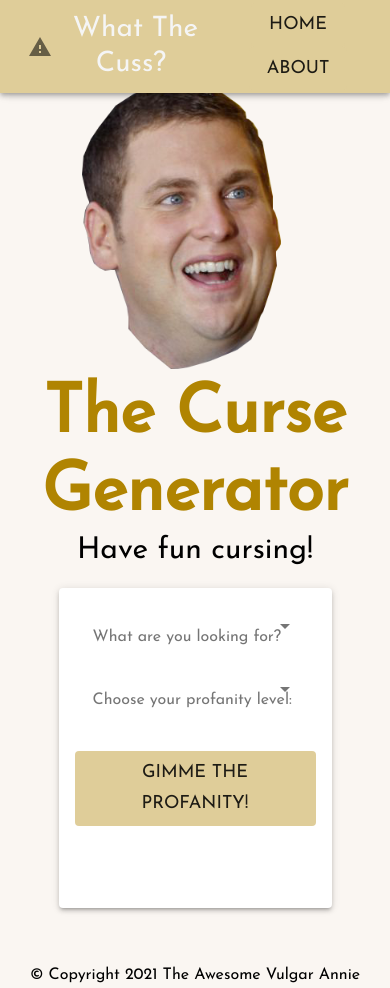
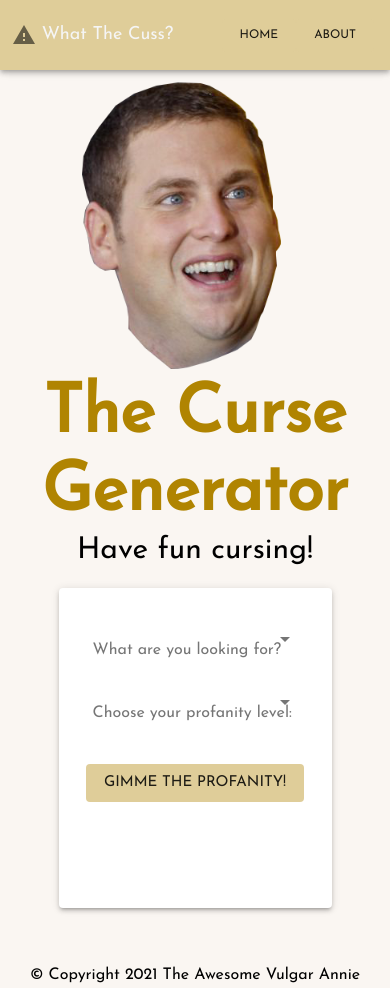
Before and after one commit to anniekongie/curseGenerator-frontend, a React (Create React App) app: page / in a window 390 px wide. Built offline with nearby package versions, Linux system fonts and the light colour scheme.

Commit message:
more select component resizing font responsiveness for buttons changed input text to shorter value to prevent overlapping

```diff
--- a/src/components/Partials/Header.jsx
+++ b/src/components/Partials/Header.jsx
@@ -13,7 +13,7 @@ function Header(props) {
         <div>
             <IconButton onClick={()=>history.push('/')} disableFocusRipple disableTouchRipple classes={{root: classes.hover}}>
                 <WarningIcon position="bottom" display="inline" />
-                <Typography display="inline" variant="h4" component="h1">
+                <Typography display="inline" variant="h4" component="h1" className={classes.title}>
                     &nbsp;What The Cuss?
                 </Typography>
             </IconButton>
--- a/src/components/Partials/styles.js
+++ b/src/components/Partials/styles.js
@@ -13,15 +13,27 @@ const useStyles = makeStyles((theme) => ({
     toolbar: {
       display: "flex",
       justifyContent: "space-between",
+      [theme.breakpoints.down('sm')] : {
+        height: 70,
+        paddingLeft: 0,
+      },
+    },
+    title: {
+      [theme.breakpoints.down('sm')]: {
+        fontSize: 18,
+      },
     },
     menuButton: {
-      size: 18,
+      fontSize: 18,
       marginLeft: 42,
     },
     hover: {
         '&:hover': {
           backgroundColor: "transparent"
-        }
+        },
+        [theme.breakpoints.down('sm')] : {
+          fontSize: 12,
+        },
     }
 
  }));
--- a/src/components/TypeRatingForm/TypeRatingForm.jsx
+++ b/src/components/TypeRatingForm/TypeRatingForm.jsx
@@ -13,16 +13,16 @@ const TypeRatingForm = (props) => {
     return (
         <Paper elevation={3} className={classes.formPaper}>
             <Container className={classes.container}>
-                <FormControl id="landing-formControl"className={classes.formControl} >
+                <FormControl id="landing-formControl" className={classes.formControl} >
                     <InputLabel htmlFor="type">What are you looking for?</InputLabel>
-                    <Select class="form-control" name="type" id="type" onChange={(e)=> setType(e.target.value)} classes={{root: classes.formControlRoot}} required>
-                        <MenuItem value={"insult"}>Insults! - I wanna curse someone out!</MenuItem>
-                        <MenuItem value={"exclamation"}>Exclamations! - I'm frustrated! </MenuItem>
+                    <Select class="form-control" name="type" id="type" onChange={(e)=> setType(e.target.value)} className={classes.selectEmpty} classes={{root: classes.formControlRoot}} required>
+                        <MenuItem value={"insult"}>Insults!</MenuItem>
+                        <MenuItem value={"exclamation"}>Exclamations!</MenuItem>
                     </Select>
                 </FormControl>
                 <FormControl className={classes.formControl}>
                     <InputLabel htmlFor="rating" > Choose your profanity level: </InputLabel>
-                    <Select class="form-control" name="rating" id="rating" onChange={(e)=> setRating(e.target.value)}  classes={{root: classes.formControlRoot}} required>
+                    <Select class="form-control" name="rating" id="rating" onChange={(e)=> setRating(e.target.value)} className={classes.selectEmpty} classes={{root: classes.formControlRoot}} required>
                         <MenuItem value={"PG"}>PG</MenuItem>
                         <MenuItem value={"R"}>Rated R</MenuItem>
                     </Select>
--- a/src/components/TypeRatingForm/styles/styles.js
+++ b/src/components/TypeRatingForm/styles/styles.js
@@ -7,6 +7,9 @@ const useStyles = makeStyles((theme) => ({
     },
     selectEmpty: {
       marginTop: theme.spacing(2),
+      // [theme.breakpoints.down('xs')]: {
+      //   fontSize: 13,
+      // }
     },
     formPaper: {
       borderRadius: 4,
@@ -23,6 +26,7 @@ const useStyles = makeStyles((theme) => ({
     formControlRoot: {
       minWidth: '100%',
       minHeight: 30,
+      marginTop: 13,
     },
     container: {
       paddingTop: '6%',
@@ -31,6 +35,9 @@ const useStyles = makeStyles((theme) => ({
     },
     button: {
       marginTop: 20,
+      [theme.breakpoints.down('sm')]: {
+        fontSize: 15,
+      },
     }
   }));
 
```
